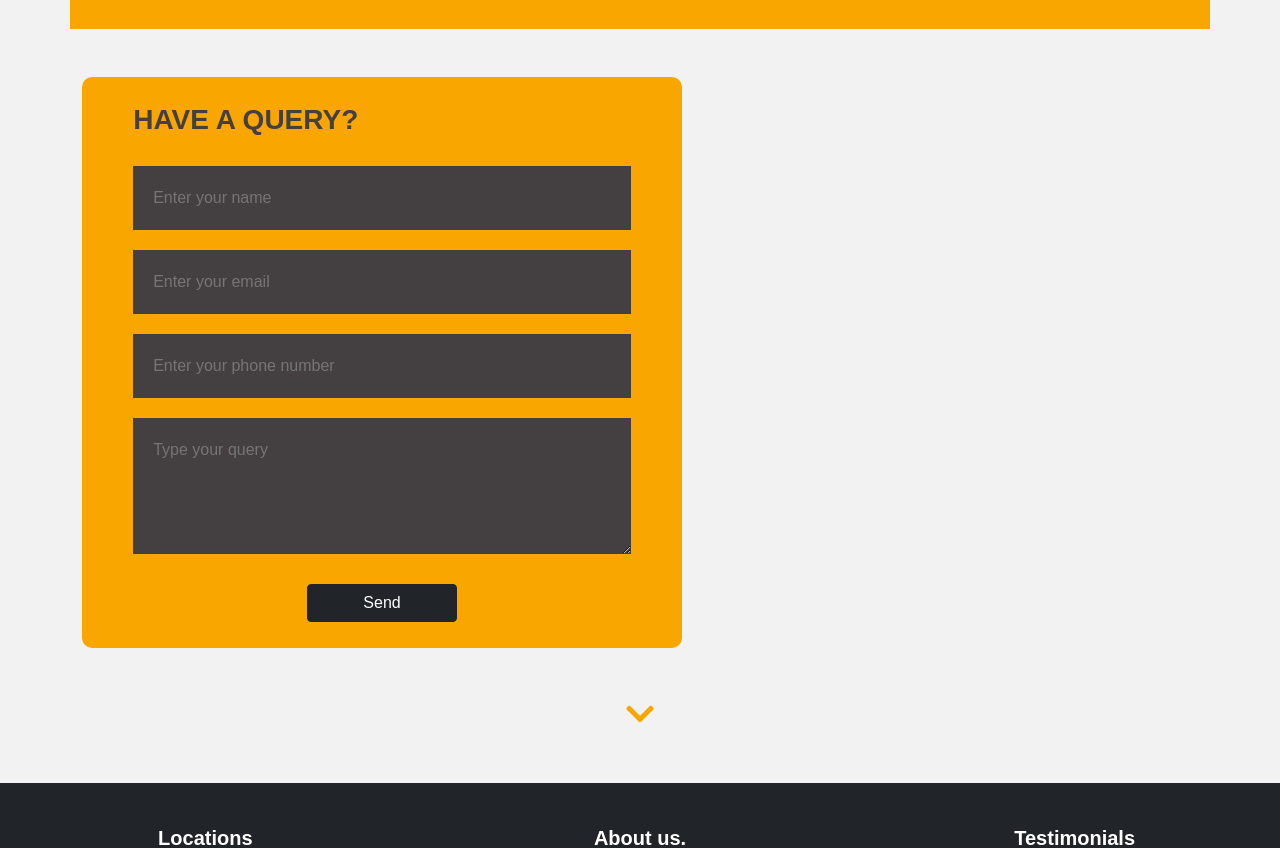
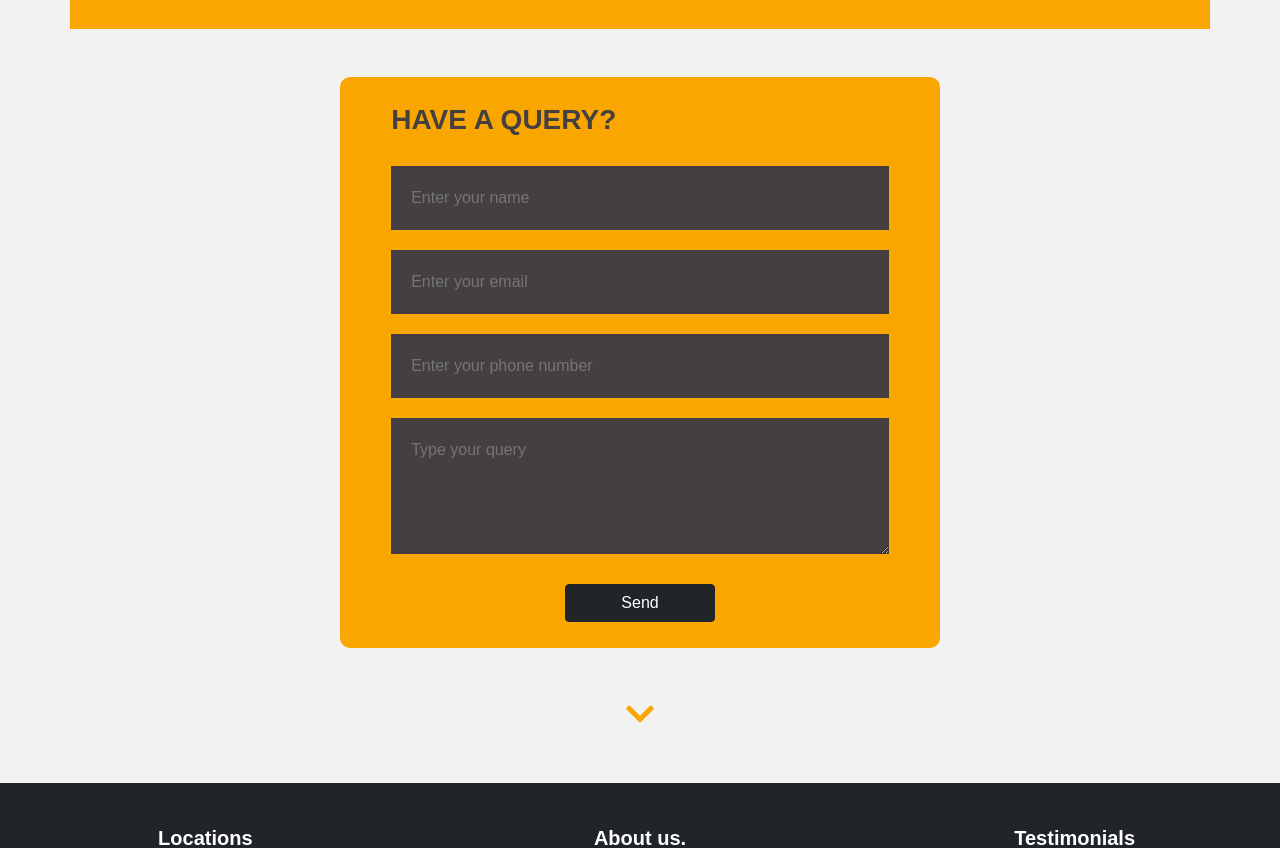
Before and after one commit to aniketdarp190301/DatarProject, a plain HTML site: page connect.html in a window 1280 px wide. Shown: the part 709-1557 px from the top of the page. Drawn offline with nearby package versions, Linux system fonts and the light colour scheme; a small style sheet from the web is missing; a web font is replaced by a local one.

Commit message:
24/03/2022

```diff
--- a/connect.css
+++ b/connect.css
@@ -16,6 +16,12 @@
 
 .datar {
   cursor: url('./assets/circle.png'), auto;
+}
+
+#enquiry {
+  display: flex;
+  align-items: center;
+  justify-content: center;
 }
 
 #enquiryForm {
--- a/connect.html
+++ b/connect.html
@@ -168,7 +168,7 @@
     </div>
   </div>
 
-<section id="enquiry" class="mx-auto mt-5 container">
+<section id="enquiry" class="mt-5 container">
   <form id="enquiryForm"action="https://formsubmit.co/aniketdarp2@gmail.com" method="POST">
     <h3>HAVE A QUERY?</h3>
     <input type="text" id="name" placeholder="Enter your name" required>
```
